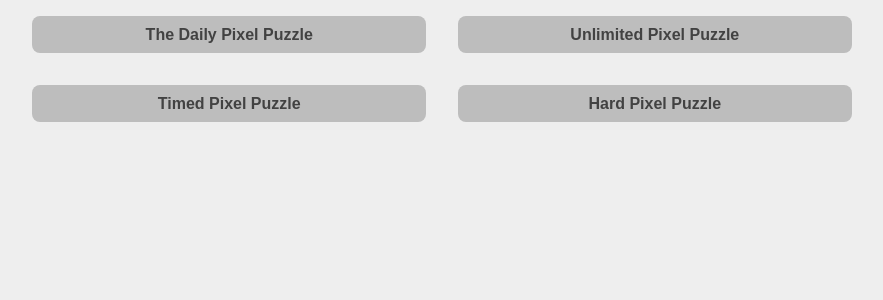
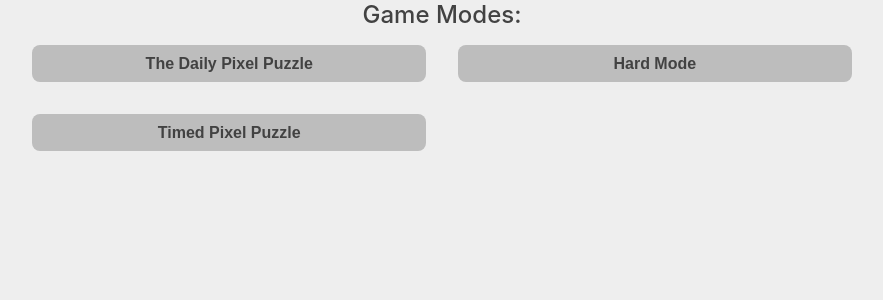
Before and after one commit to johnnymayodev/Pixel-Puzzle, a Flask app: page / in a window 1280 px wide. Shown: the part 123-423 px from the top of the page, without its empty margins (198-1081 px from the left). Run offline with Flask 3, Linux system fonts and the light colour scheme; some libraries are stand-ins or nearby versions.

Commit message:
Update index.html
removed unlimited mode

```diff
--- a/web/template/index.html
+++ b/web/template/index.html
@@ -12,18 +12,16 @@
       <h1>Pixel Puzzle</h1>
     </header>
     <main>
+      <center><p>Game Modes:</p></center>
       <div id="games">
         <button onclick="window.location.href = 'wordle'">
           The Daily Pixel Puzzle
         </button>
-        <button disabled onclick="window.location.href = 'unlimited'">
-          Unlimited Pixel Puzzle
+        <button onclick="window.location.href = 'hard'">
+          Hard Mode
         </button>
         <button disabled onclick="window.location.href = 'timed'">
           Timed Pixel Puzzle
-        </button>
-        <button disabled onclick="window.location.href = 'hard'">
-          Hard Pixel Puzzle
         </button>
       </div>
     </main>
```
